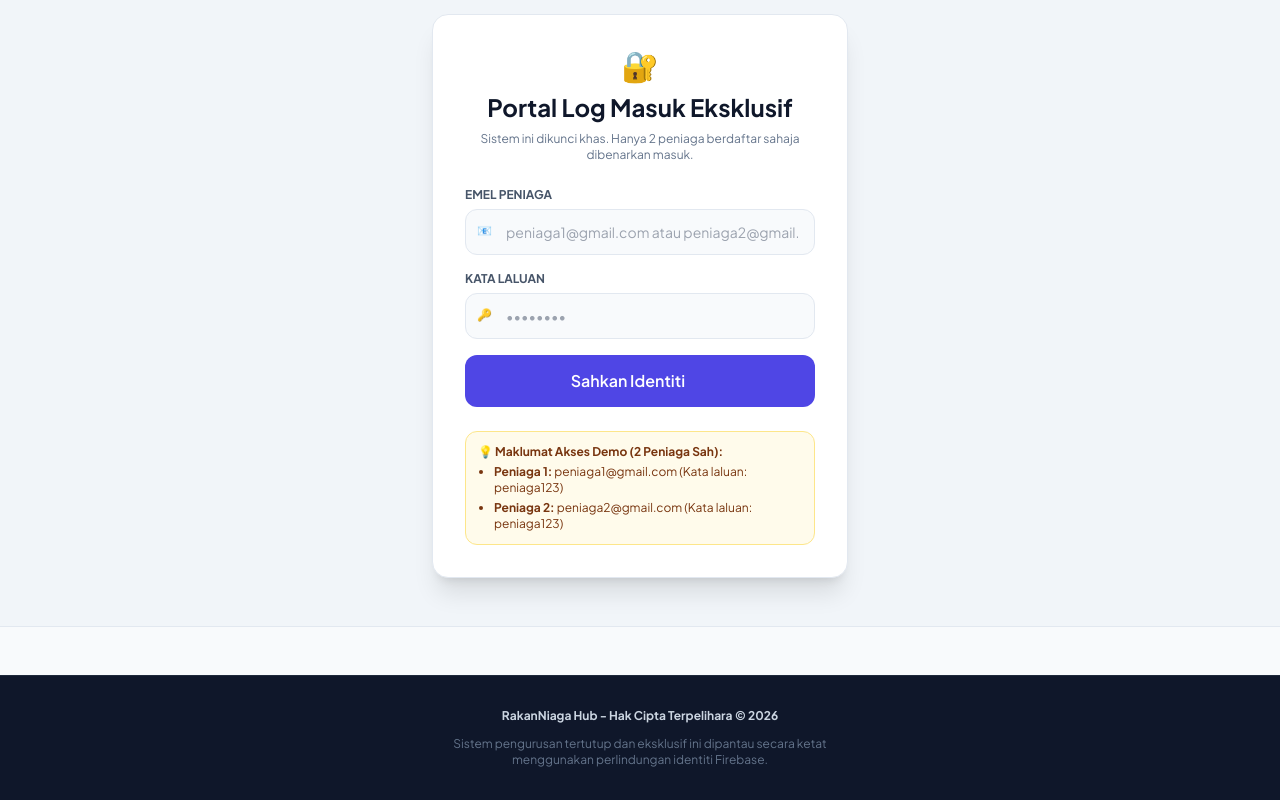
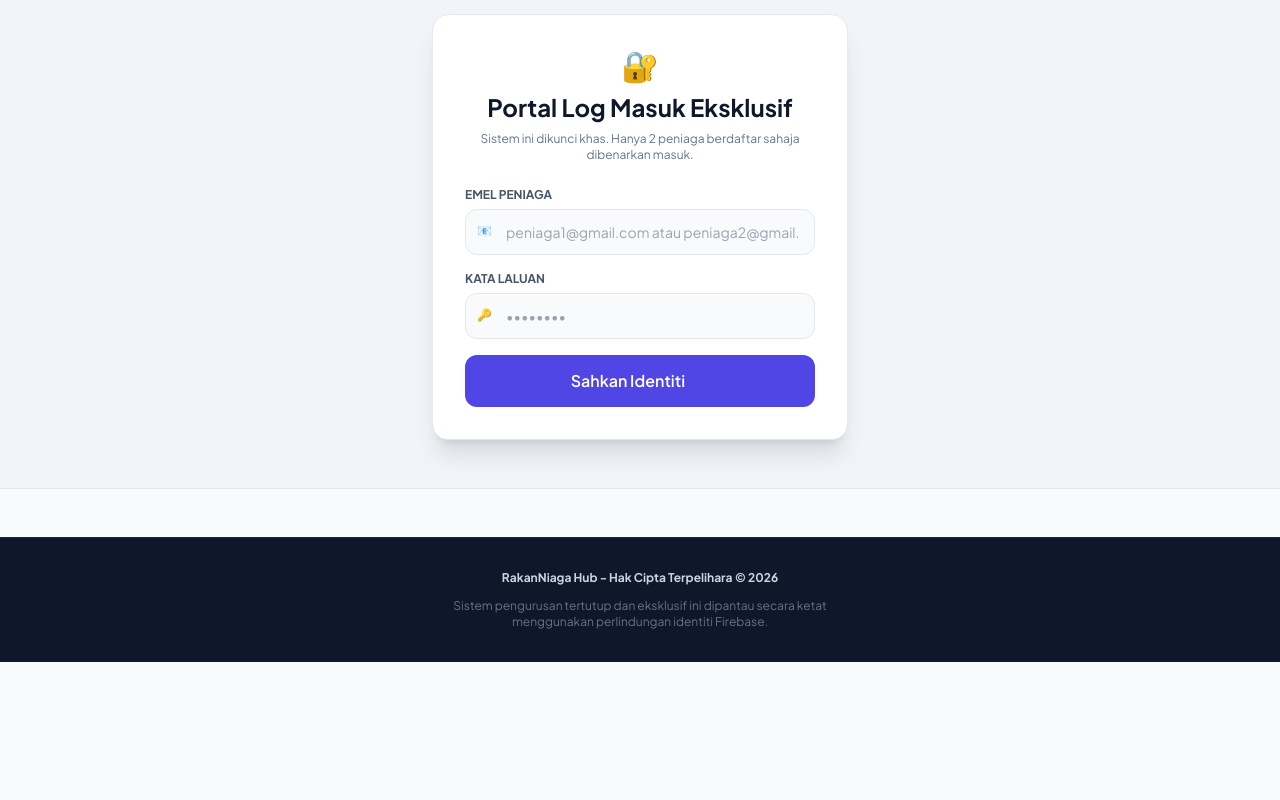
Before and after one commit to mhazman1969-dev/orderstatus, a plain HTML site: page index.html in a window 1280 px wide. Shown: the part 836-1636 px from the top of the page. After the commit the page ends 1498 px from the top, so only its background shows below. Drawn offline with nearby package versions, Linux system fonts and the light colour scheme; no server answers.

Commit message:
Add files via upload

```diff
--- a/index.html
+++ b/index.html
@@ -192,15 +192,7 @@
                         </button>
                     </form>
 
-                    <!-- Hint Demo untuk Kemudahan Menguji -->
-                    <div class="p-3 bg-amber-50 border border-amber-200 rounded-xl text-amber-900 text-xs">
-                        <strong class="block mb-1">💡 Maklumat Akses Demo (2 Peniaga Sah):</strong>
-                        <ul class="list-disc pl-4 space-y-1">
-                            <li><strong>Peniaga 1:</strong> peniaga1@gmail.com (Kata laluan: peniaga123)</li>
-                            <li><strong>Peniaga 2:</strong> peniaga2@gmail.com (Kata laluan: peniaga123)</li>
-                        </ul>
-                    </div>
-                </div>
+                                   </div>
             </div>
         </section>
 
```
